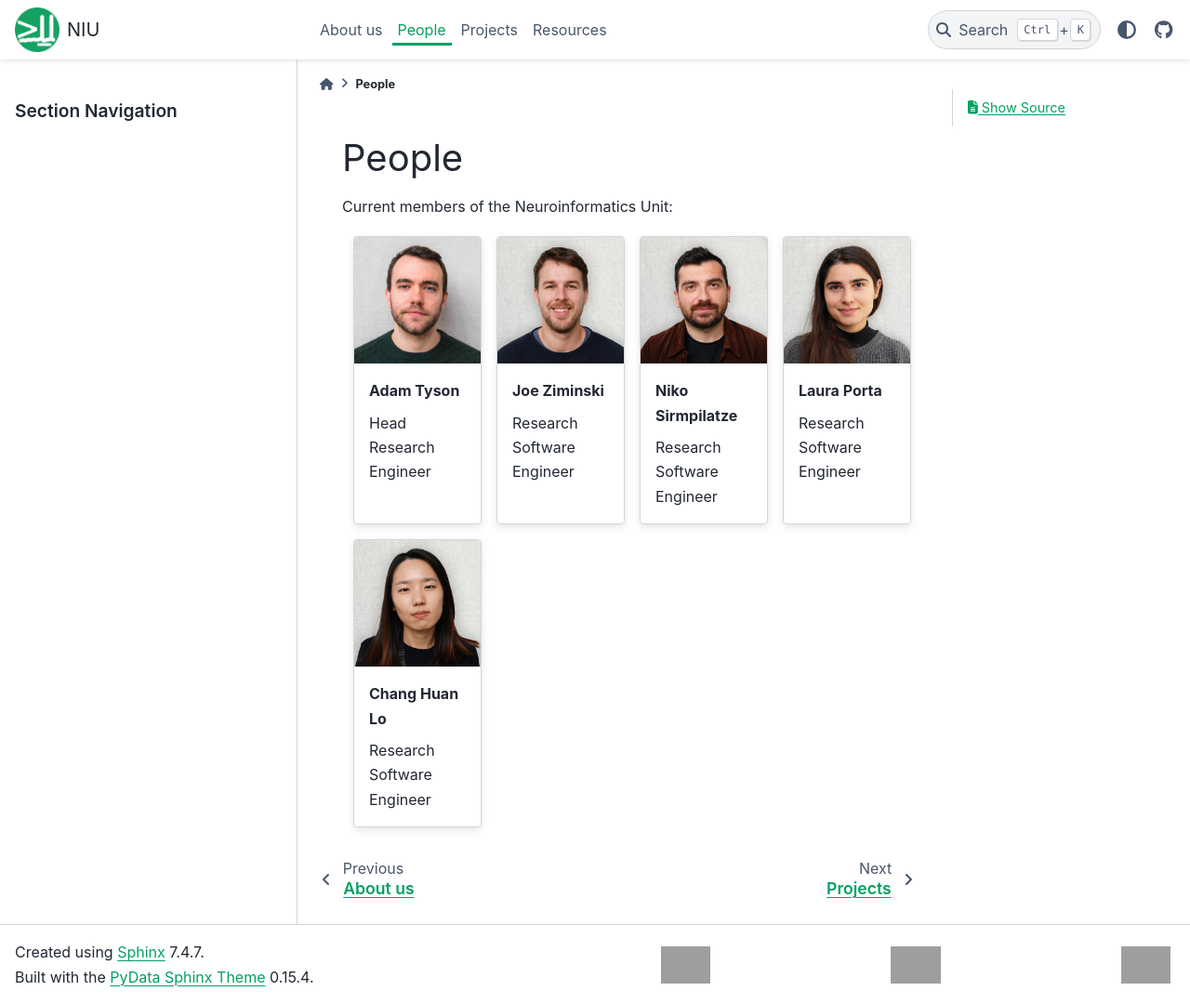
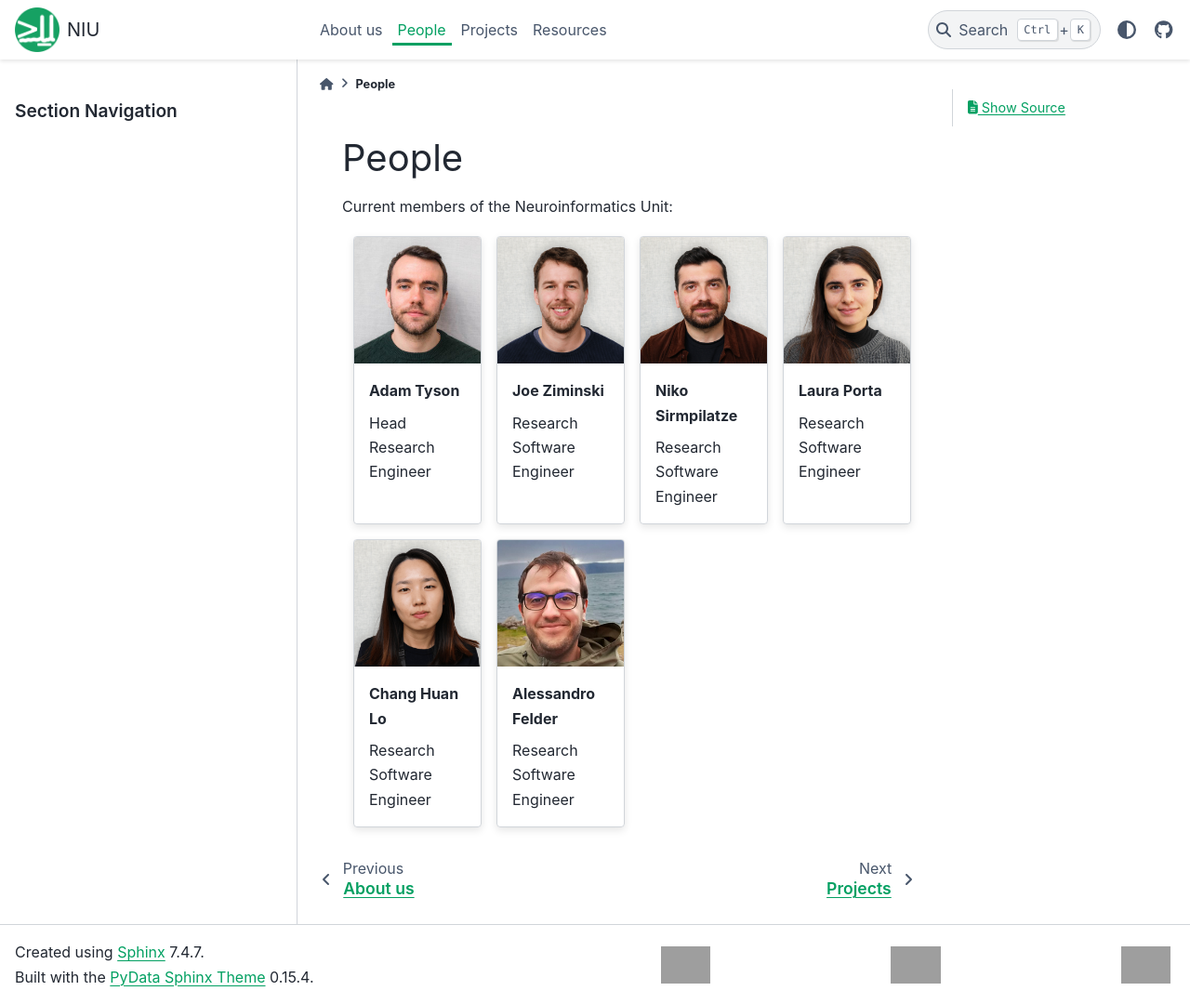
Before and after one commit to neuroinformatics-unit/neuroinformatics-unit.github.io, a Sphinx documentation site: the page built from docs/source/people.md, in a window 1280 px wide and 1080 px high. Shown: the whole window at 93% size. Built offline with Sphinx 7.4.7 and the PyData theme 0.15.4, drawn with Linux system fonts in a browser that asks for light colours; grey boxes are pictures that could not be loaded.

Commit message:
add alessandro's info

```diff
--- a/docs/source/people.md
+++ b/docs/source/people.md
@@ -40,4 +40,11 @@ Research Software Engineer
 Research Software Engineer
 :::
 
+:::{grid-item-card} Alessandro Felder
+:img-top: _static/alessandro_felder.png
+:link: https://github.com/alessandrofelder
+
+Research Software Engineer
+:::
+
 ::::
```
Also changed, not shown: docs/source/_static/alessandro_felder.png (added).
